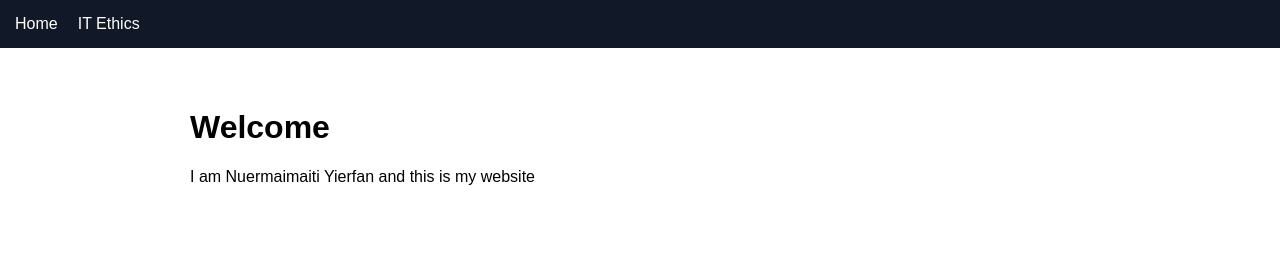
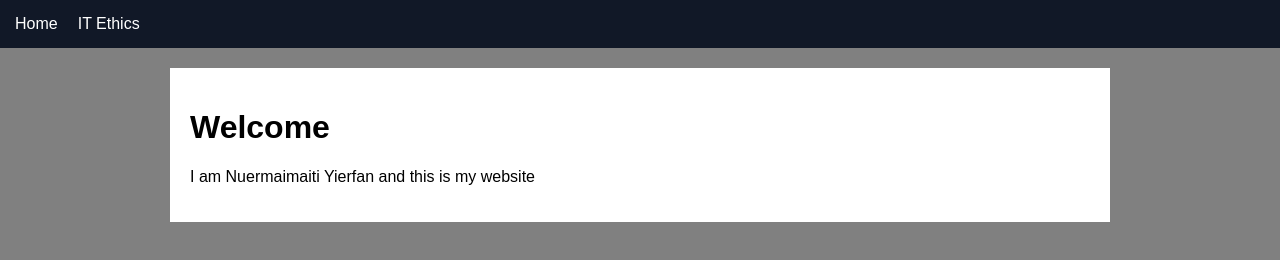
Before and after one commit to Yierfan0207/nyierfan.github.io, a plain HTML site: page index.html in a window 1280 px wide. Drawn offline with Linux system fonts and the light colour scheme.

Commit message:
Update style.css

```diff
--- a/style.css
+++ b/style.css
@@ -1,7 +1,7 @@
 body {
   font-family: Arial;
   margin: 0;
-  background: white;
+  background: gray;
 }
 
 .navbar {
```
